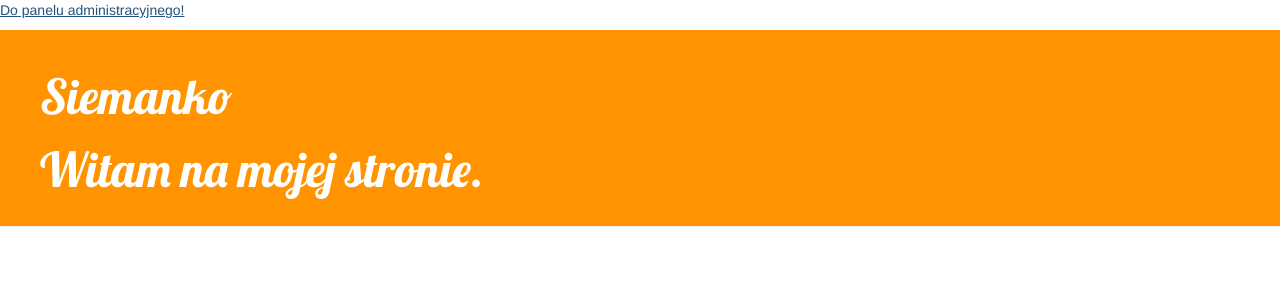
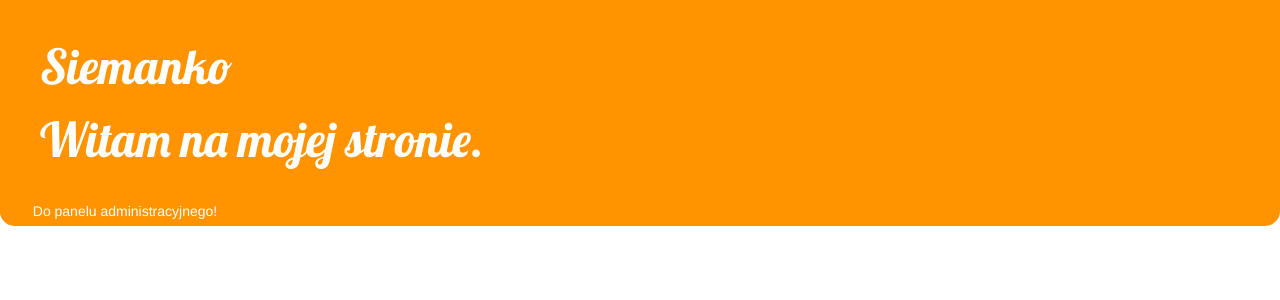
Before and after one commit to bartoszmaka/first-django-blog, a Django app: page / in a window 1280 px wide. Shown: the top 300 px of the page. Run offline with Django 3.2, Linux system fonts and the light colour scheme; data that the repository does not hold is empty; some libraries are stand-ins or nearby versions.

Commit message:
even more css...

```diff
--- a/blog/templates/blog/post_list.html
+++ b/blog/templates/blog/post_list.html
@@ -12,13 +12,17 @@
 </head>
 <body>
 
-<div id="admin-login">
-    <a href="/admin"><p>Do panelu administracyjnego! </p></a>
-</div>
+
 
 <div class="page-header">
     <h1>Siemanko</h1>
     <h2>Witam na mojej stronie.</h2>
+</div>
+
+<div id="control-panel">
+    <div id="panel-button">
+        <a href="/admin"><p>Do panelu administracyjnego! </p></a>
+    </div>
 </div>
 
 <div class="posts">
--- a/static/css/blog.css
+++ b/static/css/blog.css
@@ -1,6 +1,6 @@
 h1 {
     color: #FCA205;
-    font-family: 'Lobster';
+    font-family: 'Lobster', cursive;
 }
 .page-header {
     background-color: #ff9400;
@@ -33,25 +33,58 @@ h1, h2, h3, h4 {
 }
 
 .post p {
-    font-family: "Source Code Pro";
+    font-family: "Source Code Pro", sans-serif;
     font-size: 16px;
     padding-left: 30px;
 }
 
 .post-date {
     float: right;
-    background-color: #FCA205;
-    padding: 20px;
-    padding-left: 0px;
+    background-color: #ff9400;
+    padding: 20px 20px 20px 0px;
     border-radius: 25px;
 }
 
-.post-author p{
+.post-author p {
     padding-left: 40px;
 }
 
-/* */
-
-.post:nth-child(even){
+.post:nth-child(even) {
     background-color: #f4f379;
 }
+
+#control-panel {
+    margin-top: -21px;
+    margin-bottom: 20px;
+    border-bottom-left-radius: 15px;
+    border-bottom-right-radius: 15px;
+    padding: 5px;
+    height: 30px;
+    text-align: center;
+    vertical-align: middle;
+    background-color: #ff9400;
+}
+
+#panel-button {
+    margin-left: -5px;
+    margin-top: -5px;
+    border-radius: 15px;
+    width: 250px;
+    height: 30px;
+    text-align: center;
+    vertical-align: middle;
+    line-height: 30px;
+    background-color: #ff9400;
+    transition-duration: 750ms;
+}
+#panel-button a{
+    color:white;
+    transition-duration: 750ms;
+}
+
+#panel-button:hover {
+    background-color: lightgoldenrodyellow;
+}
+#panel-button:hover a{
+    color:black;
+}
```
